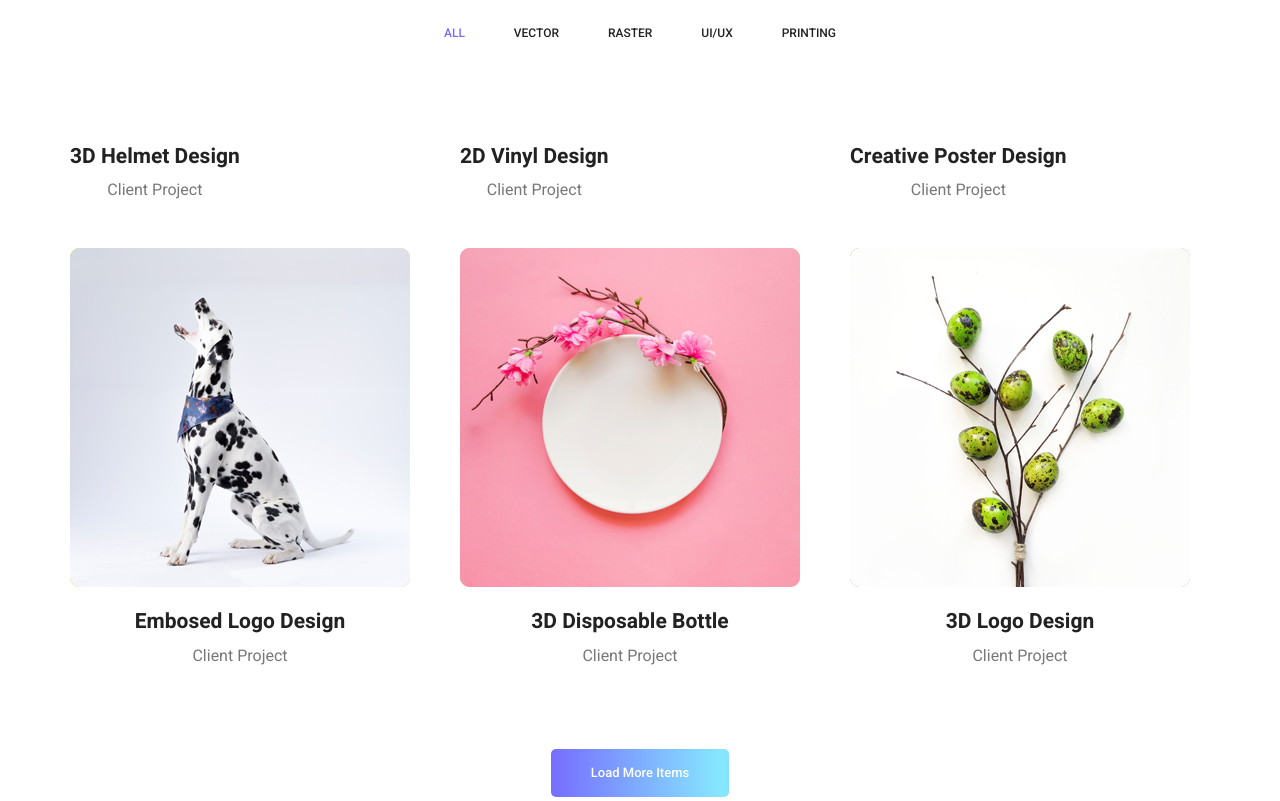
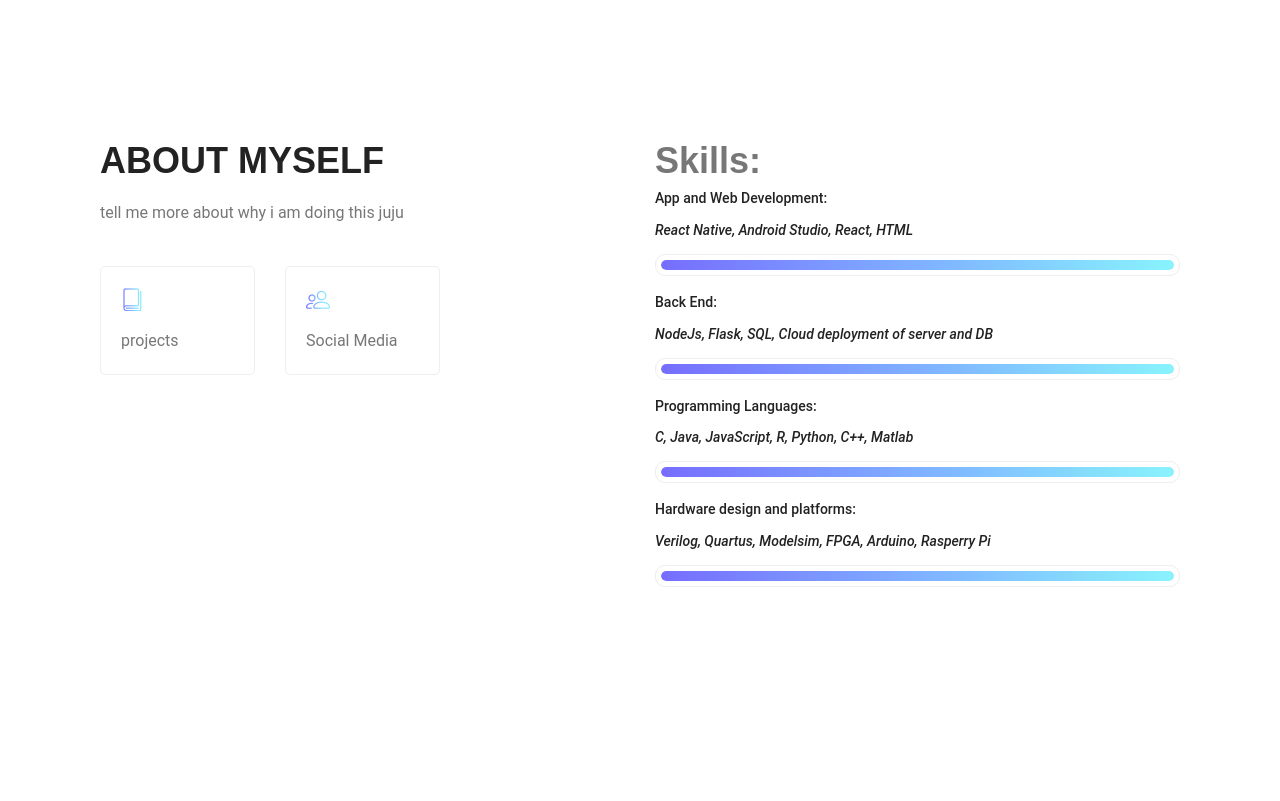
Before and after one commit to CristianBrazales/CristianBrazales.github.io, a plain HTML site: page portfolio.html in a window 1280 px wide. Shown: the part 740-1541 px from the top of the page. Drawn offline with nearby package versions, Linux system fonts and the light colour scheme; files that its build step writes are made by us from their sources; files whose address does not match are found by name.

Commit message:
version 2

```diff
--- a/portfolio.html
+++ b/portfolio.html
@@ -17,7 +17,7 @@
         <link rel="stylesheet" href="vendors/popup/magnific-popup.css">
         <link rel="stylesheet" href="vendors/flaticon/flaticon.css">
         <!-- main css -->
-        <link rel="stylesheet" href="css/style.css">
+        <link rel="stylesheet" href="style.css">
         <link rel="stylesheet" href="css/responsive.css">
     </head>
     <body>
@@ -39,21 +39,21 @@
 							<ul class="nav navbar-nav menu_nav ml-auto">
 								<li class="nav-item active"><a class="nav-link" href="index.html">Home</a></li>
 								<li class="nav-item"><a class="nav-link" href="about-us.html">About</a></li>
-								<li class="nav-item"><a class="nav-link" href="services.html">Services</a></li>
-								<li class="nav-item submenu dropdown">
+								<li class="nav-item"><a class="nav-link" href="services.html">Portfolio</a></li>
+								<!-- <li class="nav-item submenu dropdown">
 									<a href="#" class="nav-link dropdown-toggle" data-toggle="dropdown" role="button" aria-haspopup="true" aria-expanded="false">Pages</a>
 									<ul class="dropdown-menu">
 										<li class="nav-item"><a class="nav-link" href="portfolio.html">Portfolio</a></li>
 										<li class="nav-item"><a class="nav-link" href="elements.html">Elements</a></li>
 									</ul>
-								</li>
-								<li class="nav-item submenu dropdown">
+								</li>  -->
+								<!-- <li class="nav-item submenu dropdown">
 									<a href="#" class="nav-link dropdown-toggle" data-toggle="dropdown" role="button" aria-haspopup="true" aria-expanded="false">Blog</a>
 									<ul class="dropdown-menu">
 										<li class="nav-item"><a class="nav-link" href="blog.html">Blog</a></li>
 										<li class="nav-item"><a class="nav-link" href="single-blog.html">Blog Details</a></li>
 									</ul>
-								</li>
+								</li>  -->
 								<li class="nav-item"><a class="nav-link" href="contact.html">Contact</a></li>
 							</ul>
 						</div>
@@ -88,94 +88,81 @@
         			<h2>Our Latest Featured Projects</h2>
         			<p>Who are in extremely love with eco friendly system.</p>
         		</div>
-        		<div class="isotope_fillter">
-        			<ul class="gallery_filter list">
-						<li class="active" data-filter="*"><a href="#">All</a></li>
-						<li data-filter=".brand"><a href="#">Vector</a></li>
-						<li data-filter=".manipul"><a href="#">Raster</a></li>
-						<li data-filter=".creative"><a href="#">UI/UX</a></li>
-						<li data-filter=".design"><a href="#">Printing</a></li>
-					</ul>
+
+
+        	<div class="container">
+            <section class="welcome_area p_120">
+              <div class="container">
+                <div class="row welcome_inner">
+                  <div class="col-lg-6">
+                    <div class="welcome_text">
+                      <h4>About Myself</h4>
+                      <p> tell me more about why i am doing this juju
+                      </p><div class="row">
+                        <div class="col-md-4">
+                          <div class="wel_item">
+                            <i class="lnr lnr-book"></i>
+                            <h4></h4>
+                            <p>projects</p>
                           </div>
                         </div>
-        	<div class="container">
-        		<div class="gallery_f_inner row imageGallery1">
-        			<div class="col-lg-4 col-md-4 col-sm-6 brand manipul design print">
-        				<div class="h_gallery_item">
-        					<div class="g_img_item">
-        						<img class="img-fluid" src="img/gallery/project-1.jpg" alt="">
-        						<a class="light" href="img/gallery/project-1.jpg"><img src="img/gallery/icon.png" alt=""></a>
-        					</div>
-        					<div class="g_item_text">
-        						<h4>3D Helmet Design</h4>
-        						<p>Client Project</p>
-        					</div>
-        				</div>
-        			</div>
-        			<div class="col-lg-4 col-md-4 col-sm-6 brand manipul creative">
-        				<div class="h_gallery_item">
-        					<div class="g_img_item">
-        						<img class="img-fluid" src="img/gallery/project-2.jpg" alt="">
-        						<a class="light" href="img/gallery/project-2.jpg"><img src="img/gallery/icon.png" alt=""></a>
-        					</div>
-        					<div class="g_item_text">
-        						<h4>2D Vinyl Design</h4>
-        						<p>Client Project</p>
-        					</div>
-        				</div>
-        			</div>
-        			<div class="col-lg-4 col-md-4 col-sm-6 manipul creative design print">
-        				<div class="h_gallery_item">
-        					<div class="g_img_item">
-        						<img class="img-fluid" src="img/gallery/project-3.jpg" alt="">
-        						<a class="light" href="img/gallery/project-3.jpg"><img src="img/gallery/icon.png" alt=""></a>
-        					</div>
-        					<div class="g_item_text">
-        						<h4>Creative Poster Design</h4>
-        						<p>Client Project</p>
-        					</div>
-        				</div>
-        			</div>
-        			<div class="col-lg-4 col-md-4 col-sm-6 brand creative print">
-        				<div class="h_gallery_item">
-        					<div class="g_img_item">
-        						<img class="img-fluid" src="img/gallery/project-4.jpg" alt="">
-        						<a class="light" href="img/gallery/project-4.jpg"><img src="img/gallery/icon.png" alt=""></a>
-        					</div>
-        					<div class="g_item_text">
-        						<h4>Embosed Logo Design</h4>
-        						<p>Client Project</p>
-        					</div>
-        				</div>
-        			</div>
-        			<div class="col-lg-4 col-md-4 col-sm-6 brand manipul design">
-        				<div class="h_gallery_item">
-        					<div class="g_img_item">
-        						<img class="img-fluid" src="img/gallery/project-5.jpg" alt="">
-        						<a class="light" href="img/gallery/project-5.jpg"><img src="img/gallery/icon.png" alt=""></a>
-        					</div>
-        					<div class="g_item_text">
-        						<h4>3D Disposable Bottle</h4>
-        						<p>Client Project</p>
-        					</div>
-        				</div>
-        			</div>
-        			<div class="col-lg-4 col-md-4 col-sm-6 brand creative">
-        				<div class="h_gallery_item">
-        					<div class="g_img_item">
-        						<img class="img-fluid" src="img/gallery/project-6.jpg" alt="">
-        						<a class="light" href="img/gallery/project-6.jpg"><img src="img/gallery/icon.png" alt=""></a>
-        					</div>
-        					<div class="g_item_text">
-        						<h4>3D Logo Design</h4>
-        						<p>Client Project</p>
+                        <div class="col-md-4">
+                          <div class="wel_item">
+                            <i class="lnr lnr-users"></i>
+                            <h4></h4>
+                            <p>Social Media</p>
                           </div>
                         </div>
                       </div>
                     </div>
-        		<div class="more_btn">
-        			<a class="main_btn" href="#">Load More Items</a>
                   </div>
+                  <div class="col-lg-6">
+                    <div class="tools_expert">
+                      <div class="skill_main">
+                        <h1> Skills: </h1>
+
+                    <div class="skill_item">
+                      <h4>App and Web Development: </h4>
+                      <h4 class="skill_description"> React Native, Android Studio, React, HTML</h4>
+                      <div class="progress_br">
+                        <div class="progress">
+                          <div class="progress-bar" role="progressbar" aria-valuenow="100" aria-valuemin="0" aria-valuemax="100"></div>
+                        </div>
+                      </div>
+                    </div>
+                    <div class="skill_item">
+                      <h4>Back End: </h4>
+                      <h4 class="skill_description"> NodeJs, Flask, SQL, Cloud deployment of server and DB</h4>
+                      <div class="progress_br">
+                        <div class="progress">
+                          <div class="progress-bar" role="progressbar" aria-valuenow="100" aria-valuemin="0" aria-valuemax="100"></div>
+                        </div>
+                      </div>
+                    </div>
+                    <div class="skill_item">
+                      <h4>Programming Languages: </h4>
+                      <h4 class="skill_description"> C, Java, JavaScript, R, Python, C++, Matlab</h4>
+                      <div class="progress_br">
+                        <div class="progress">
+                          <div class="progress-bar" role="progressbar" aria-valuenow="100" aria-valuemin="0" aria-valuemax="100"></div>
+                        </div>
+                      </div>
+                    </div>
+                    <div class="skill_item">
+                      <h4>Hardware design and platforms: </h4>
+                      <h4 class="skill_description"> Verilog, Quartus, Modelsim, FPGA, Arduino, Rasperry Pi</h4>
+                      <div class="progress_br">
+                        <div class="progress">
+                          <div class="progress-bar" role="progressbar" aria-valuenow="100" aria-valuemin="0" aria-valuemax="100"></div>
+                        </div>
+                      </div>
+                    </div>
+                  </div>
+                    </div>
+                  </div>
+                </div>
+              </div>
+            </section>
         	</div>
         </section>
         <!--================End Home Gallery Area =================-->
--- a/style.css
+++ b/style.css
@@ -3020,3 +3020,7 @@ h6 {
   width: 100px;
   height: 100px;
 }
+#image-center{
+  vertical-align: middle;
+  align-self: middle;
+}
```
Also changed, not shown: about-us.html (+4 -18 lines), contact.html (+6 -6 lines), index.html (+2 -1 lines), services.html (+70 -83 lines), img/gallery/project-2-1.png (added), img/gallery/project2-2.png (added), 3 other files. Lines whose indentation alone changed are shown as unchanged.
